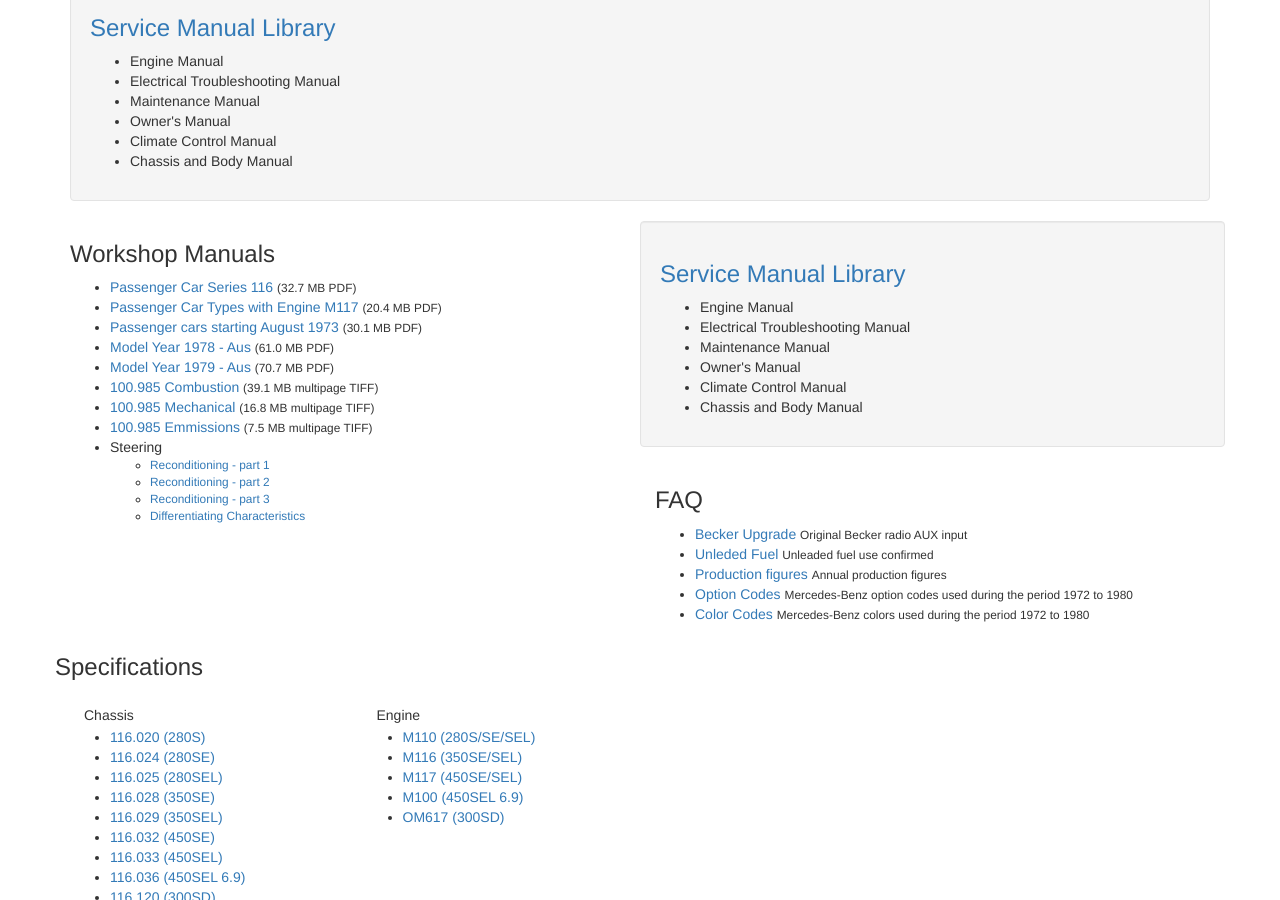
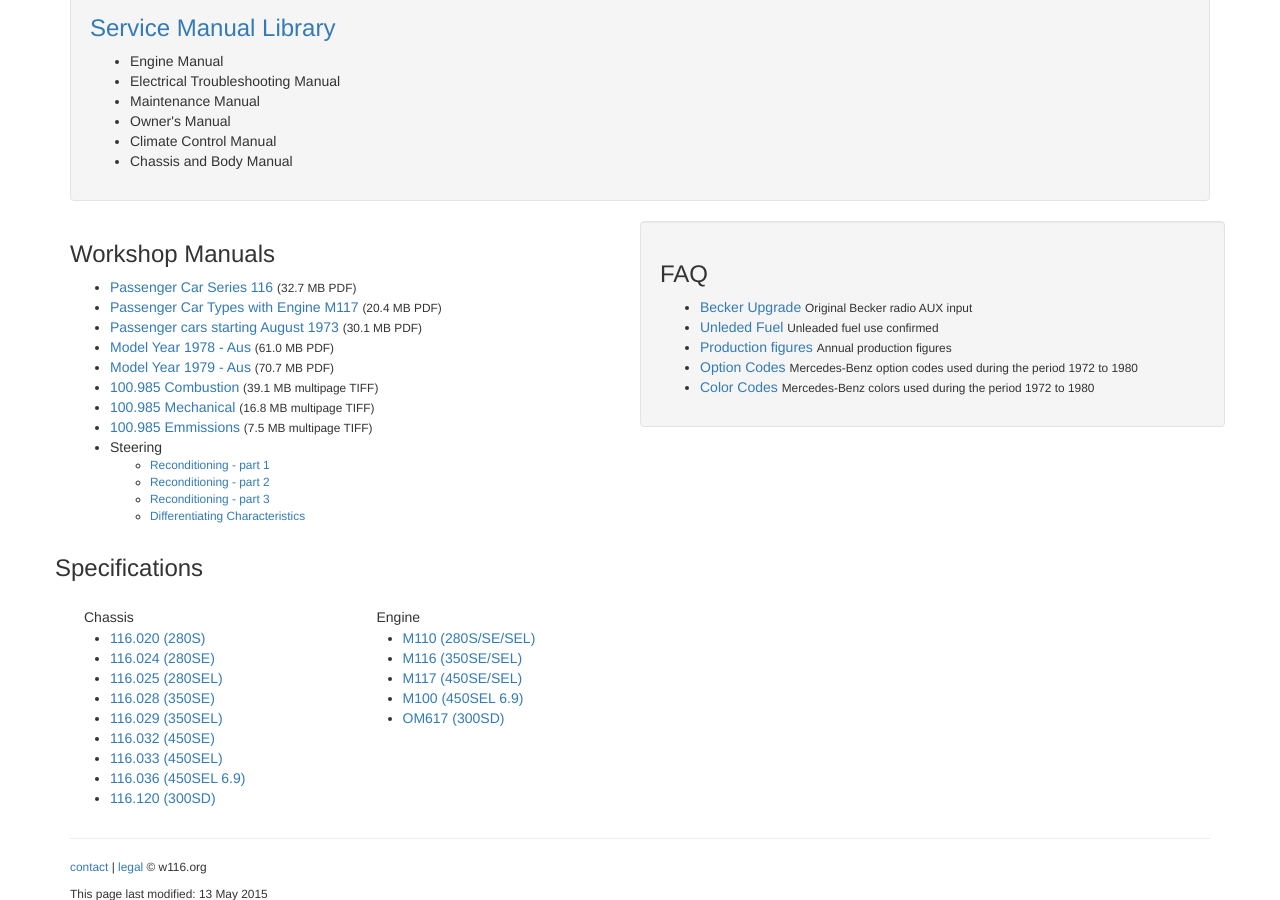
Before and after one commit to W116org/w116org.github.io, a Jekyll site: the page built from tech.html, in a window 1280 px wide and 900 px high, scrolled down 1156 px. Built offline with Jekyll 4.4.1, drawn with Linux system fonts in a browser that asks for light colours; nearby versions of some CDN libraries; comment, search, counter and statistics services are not loaded.

Commit message:
Update tech.html

```diff
--- a/tech.html
+++ b/tech.html
@@ -19,8 +19,8 @@
 </ul>
 </div>
 
-      <div class="row">
-        <div class="col-md-6">
+<div class="row">
+      <div class="col-md-6">
 <h3 id="manuals">Workshop Manuals</h3>
 <ul>
 <li><a href="/pdf/tech/Passenger_Car_Series_116.pdf">Passenger Car Series 116</a> <span class="small">(32.7 MB PDF)</span></li>
@@ -41,17 +41,6 @@
 </ul>
       </div><!-- /.col-md-6 -->
       <div class="col-md-6 well">
-<h3 id="articles"><a href="//handbook.w116.org/">Service Manual Library</a></h3>
-<ul>
-<li>Engine Manual</li>
-<li>Electrical Troubleshooting Manual</li>
-<li>Maintenance Manual</li>
-<li>Owner's Manual</li>
-<li>Climate Control Manual</li>
-<li>Chassis and Body Manual</li>
-</ul>
-      </div><!-- /.col-md-6 -->
-      <div class="col-md-6">
 <h3 id="faq">FAQ</h3>
 <ul>
 <li><a href="/tech/becker_upgrade/">Becker Upgrade</a> <span class="small">Original Becker radio AUX input</span></li>
@@ -61,7 +50,6 @@
 <li><a href="/tech/colors/">Color Codes</a> <span class="small">Mercedes-Benz colors used during the period 1972 to 1980</span></li>
 </ul>
       </div><!-- /.col-md-6 -->
-
 </div><!-- /.row -->
 
 <div class="row">
```
